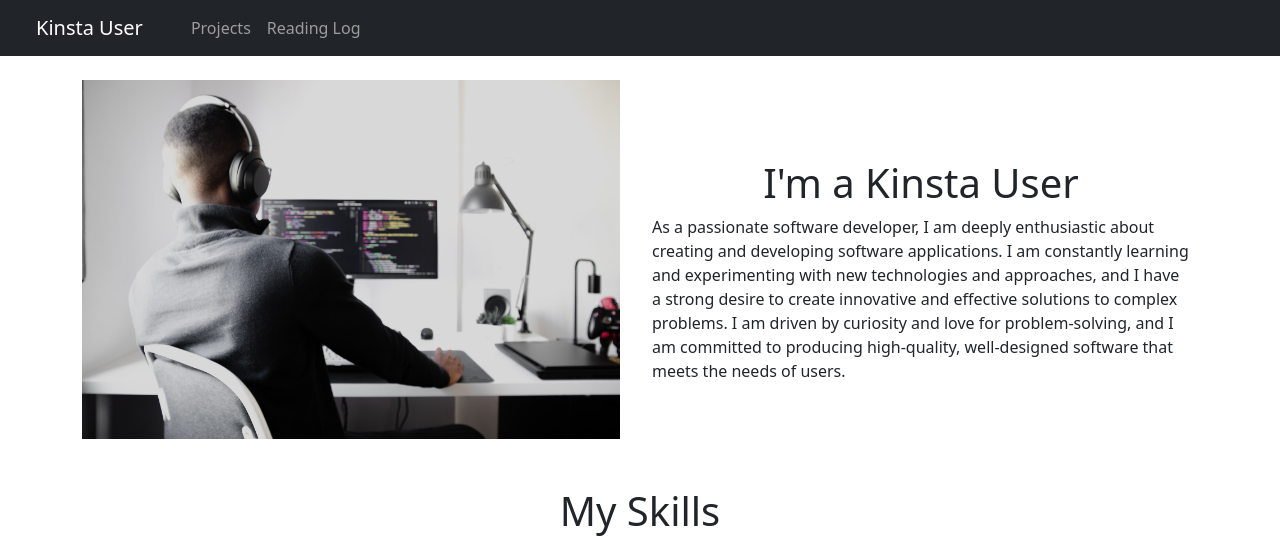
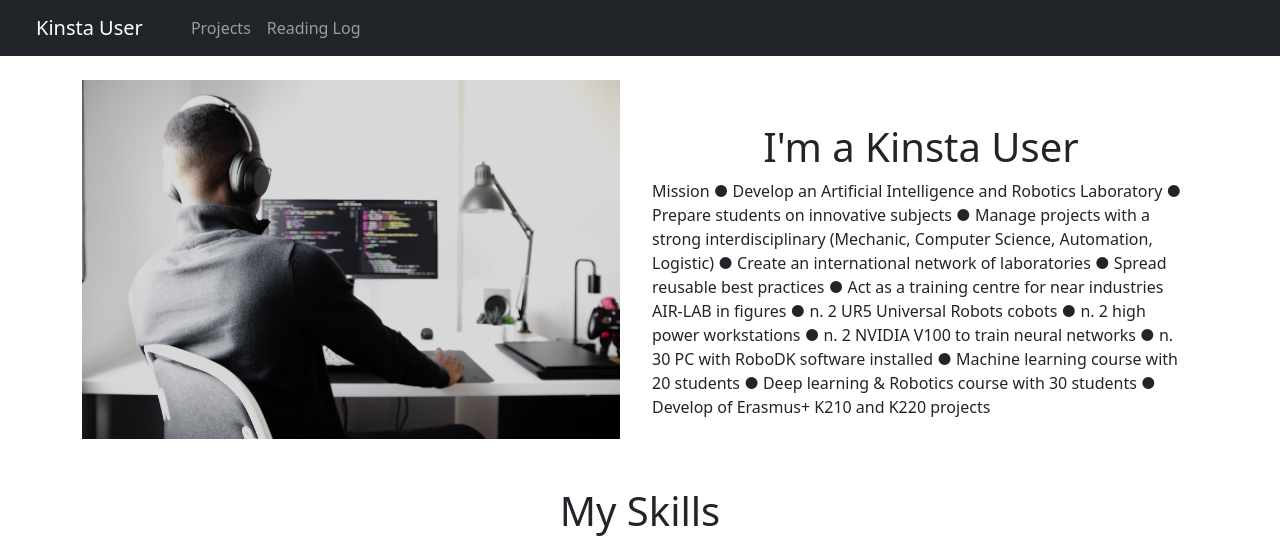
Before and after one commit to AIR-LAB-ISII/AIR-LAB-ISII.github.io, a plain HTML site: page index.html in a window 1280 px wide. Shown: the top 556 px of the page. Drawn offline with nearby package versions, Linux system fonts and the light colour scheme.

Commit message:
Update index.html

```diff
--- a/index.html
+++ b/index.html
@@ -5,7 +5,7 @@
         <meta charset="UTF-8">
         <meta http-equiv="X-UA-Compatible" content="IE=edge">
         <meta name="viewport" content="width=device-width, initial-scale=1.0">
-        <title>Kinsta User</title>
+        <title>AIR-LAB</title>
         <!-- CSS: Inside head tag -->
         <link href="https://cdn.jsdelivr.net/npm/bootstrap@5.2.3/dist/css/bootstrap.min.css" rel="stylesheet"
             integrity="sha384-rbsA2VBKQhggwzxH7pPCaAqO46MgnOM80zW1RWuH61DGLwZJEdK2Kadq2F9CUG65" crossorigin="anonymous">
@@ -45,13 +45,22 @@
                 <div class="col-lg mx-2 align-self-center">
                     <div class="my-3">
                         <h1 class="text-center">I'm a Kinsta User</h1>
-                        <p>As a passionate software developer, I am deeply enthusiastic about creating and
-                            developing software applications. I am constantly learning and experimenting with new
-                            technologies and approaches, and I have a strong desire to create innovative and effective
-                            solutions to complex problems. I am driven by curiosity and love for problem-solving, and
-                            I
-                            am committed to producing high-quality, well-designed software that meets the needs of
-                            users.
+                        <p>
+                            Mission
+                                ● Develop an Artificial Intelligence and Robotics Laboratory
+                                ● Prepare students on innovative subjects
+                                ● Manage projects with a strong interdisciplinary (Mechanic, Computer Science, Automation, Logistic)
+                                ● Create an international network of laboratories
+                                ● Spread reusable best practices
+                                ● Act as a training centre for near industries
+                            AIR-LAB in figures
+                                ● n. 2 UR5 Universal Robots cobots
+                                ● n. 2 high power workstations
+                                ● n. 2 NVIDIA V100 to train neural networks
+                                ● n. 30 PC with RoboDK software installed
+                                ● Machine learning course with 20 students
+                                ● Deep learning & Robotics course with 30 students
+                                ● Develop of Erasmus+ K210 and K220 projects
                         </p>
                     </div>
                 </div>
```
